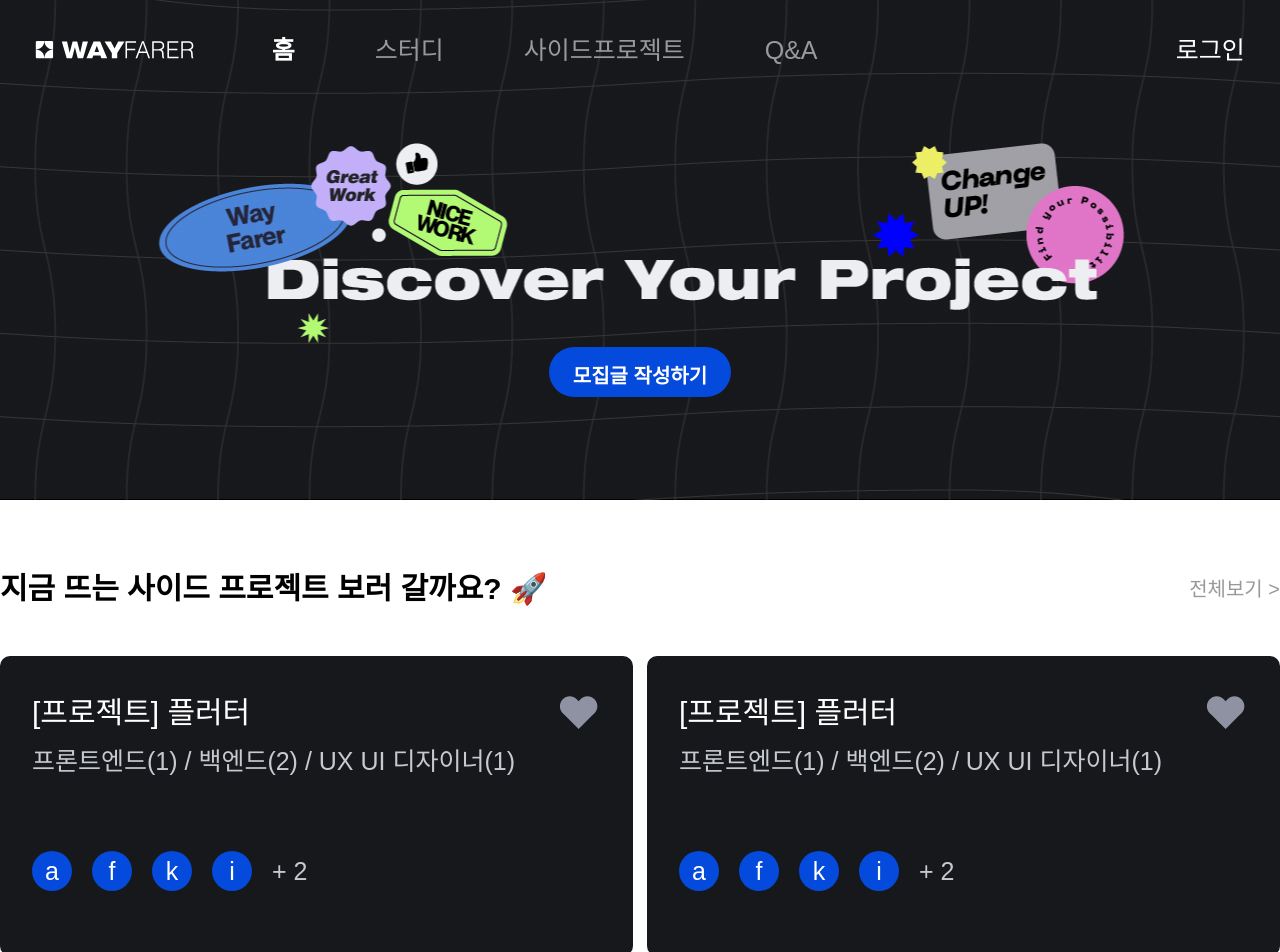
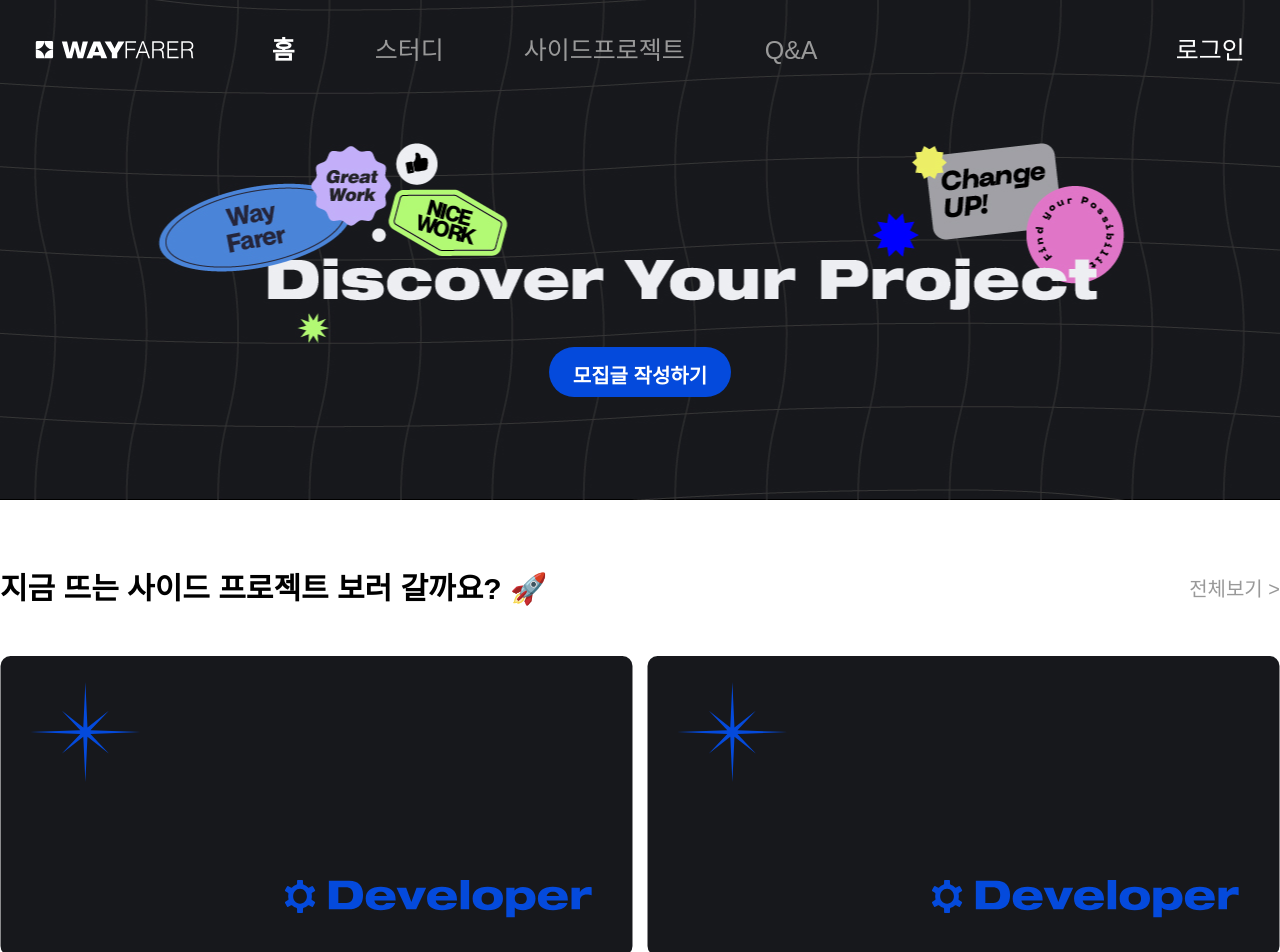
Before and after one commit to ProjectCoco/wayfarer-frontend, a Next.js app: page / in a window 1280 px wide. Shown: the top 952 px of the page. Built offline with nearby package versions, Linux system fonts and the light colour scheme; a web font is replaced by a local one.

Commit message:
fix: 첫렌더링 시 카드 상세 내용이 보이는 오류 해결(isHover 상태 기본값 변경)

```diff
--- a/components/pages/Home/BigCard.tsx
+++ b/components/pages/Home/BigCard.tsx
@@ -11,19 +11,19 @@ const BigCard = (data: BigCardProps) => {
   return (
     <CardContainer>
       <Card
-        onMouseEnter={() => setIsHover(false)}
-        onMouseLeave={() => setIsHover(true)}
+        onMouseEnter={() => setIsHover(true)}
+        onMouseLeave={() => setIsHover(false)}
       >
         {isHover ? (
+          <BigCardHover {...data} />
+        ) : (
           <Image src={BigStudyCardDevImg} alt="BigStudyCardDevImg" />
-        ) : (
-          <BigCardHover />
         )}
       </Card>
       <ProjectTitle>{data.title}</ProjectTitle>
       <Tags>
         <Tag>
-          {data.tag.map((el: string, idx: number) => (
+          {data.tag.map((el, idx) => (
             <div key={idx}>#{el}</div>
           ))}
         </Tag>
```
